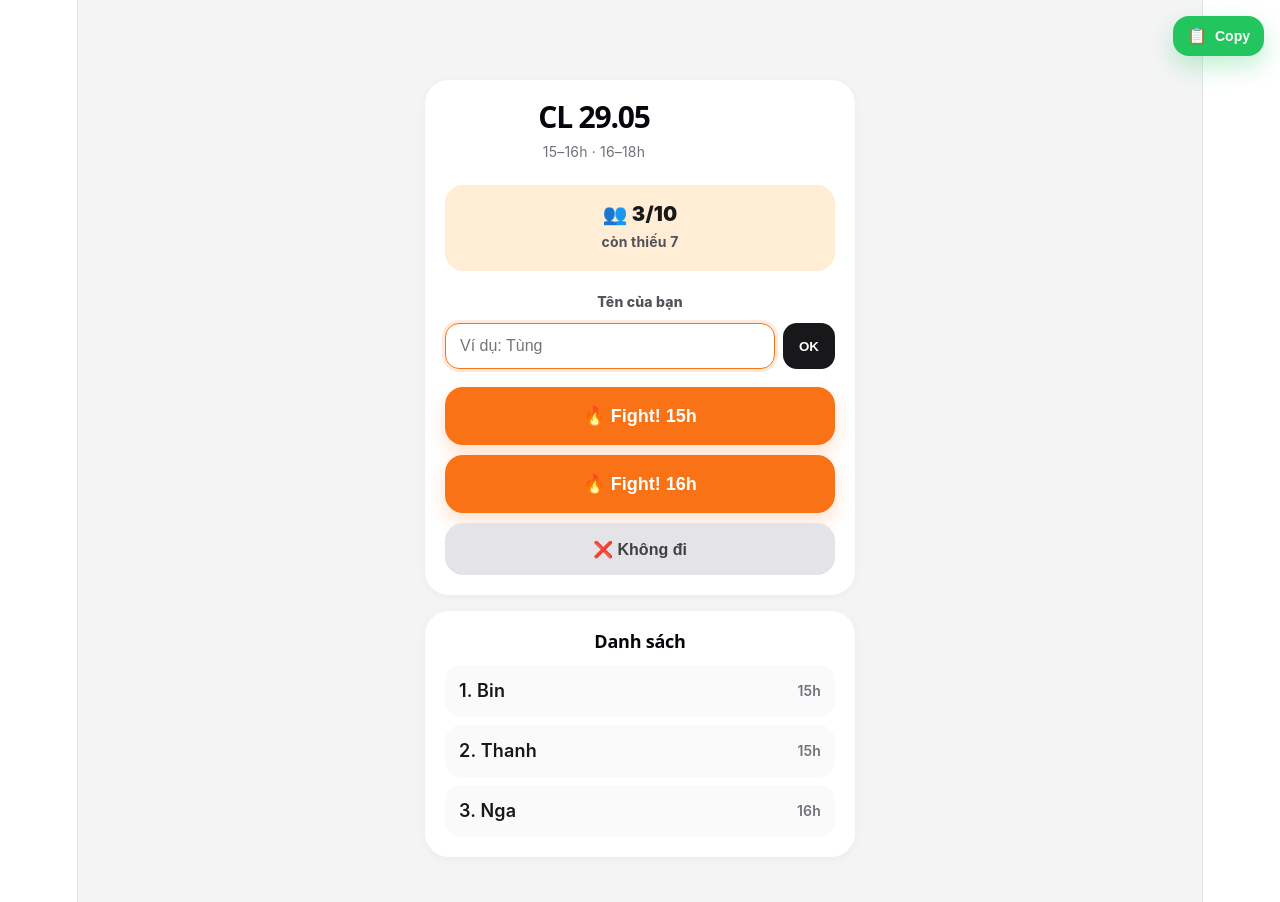
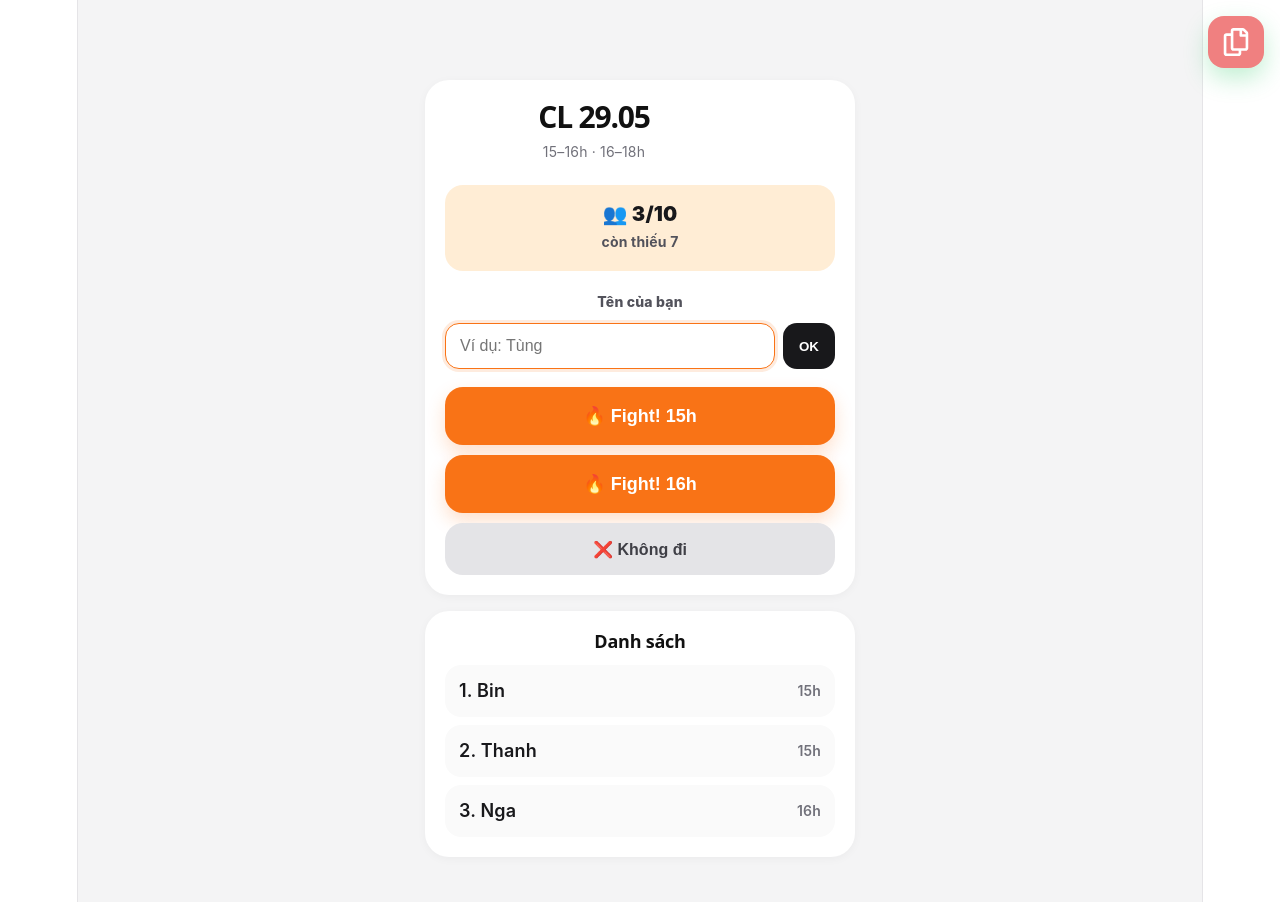
Before and after one commit to nguyenthanhtungn5/quicky-popup-frontend, a React (Vite) app: page / in a window 1280 px wide. Shown: the top 902 px of the page. Built offline with nearby package versions, Linux system fonts and the light colour scheme.

Commit message:
Fix style

```diff
--- a/package.json
+++ b/package.json
@@ -12,6 +12,8 @@
   "dependencies": {
     "react": "^19.2.5",
     "react-dom": "^19.2.5",
+    "react-icon": "^1.0.0",
+    "react-icons": "^5.6.0",
     "styled-components": "^6.4.1"
   },
   "devDependencies": {
--- a/src/App.jsx
+++ b/src/App.jsx
@@ -1,5 +1,6 @@
-import React, { useState } from "react";
+import  { useState } from "react";
 import styled from "styled-components";
+import { FaRegCopy, FaRegCheckCircle  } from "react-icons/fa";
 
 const STORAGE_USER_ID = "sport-session-user-id";
 const STORAGE_USER_NAME = "sport-session-user-name";
@@ -60,7 +61,7 @@ const initialSession = {
   title: "CL 29.05",
   subtitle: "15–16h · 16–18h",
   capacity: 10,
-  link: "https://auzora.de",
+  link: "https://www.auzora.de",
   participants: [
     { id: "1", name: "Bin", slot: "15h" },
     { id: "2", name: "Thanh", slot: "15h" },
@@ -135,9 +136,8 @@ const App = () => {
 
   return (
     <Page>
-      <CopyButton onClick={copy} aria-label="Copy summary">
-        <CopyIcon>{copied ? "✅" : "📋"}</CopyIcon>
-        <CopyText>{copied ? "Copied" : "Copy"}</CopyText>
+      <CopyButton onClick={copy} aria-label="Copy summary" copied={copied}>
+        {!copied ? <FaRegCopy size={"2em"}/> : <FaRegCheckCircle  size={"2em"}/>}
       </CopyButton>
 
       <Content>
@@ -244,7 +244,7 @@ const CopyButton = styled.button`
   gap: 8px;
   border: none;
   border-radius: 16px;
-  background: #22c55e;
+  background: ${props => props.copied === true ? "#22c55e" : "lightcoral"};
   color: white;
   padding: 12px 14px;
   font-weight: 800;
@@ -276,6 +276,7 @@ const Title = styled.h1`
   line-height: 1.1;
   font-weight: 900;
   letter-spacing: -0.04em;
+  color: #111;
 `;
 
 const Subtitle = styled.p`
@@ -363,6 +364,7 @@ const NameDisplay = styled.button`
   font-size: 16px;
   font-weight: 800;
   cursor: pointer;
+  color: #18181b;
 `;
 
 const ActionGroup = styled.div`
@@ -402,6 +404,7 @@ const SectionTitle = styled.h2`
   margin: 0;
   font-size: 18px;
   font-weight: 900;
+  color: #111;
 `;
 
 const ParticipantList = styled.div`
```
